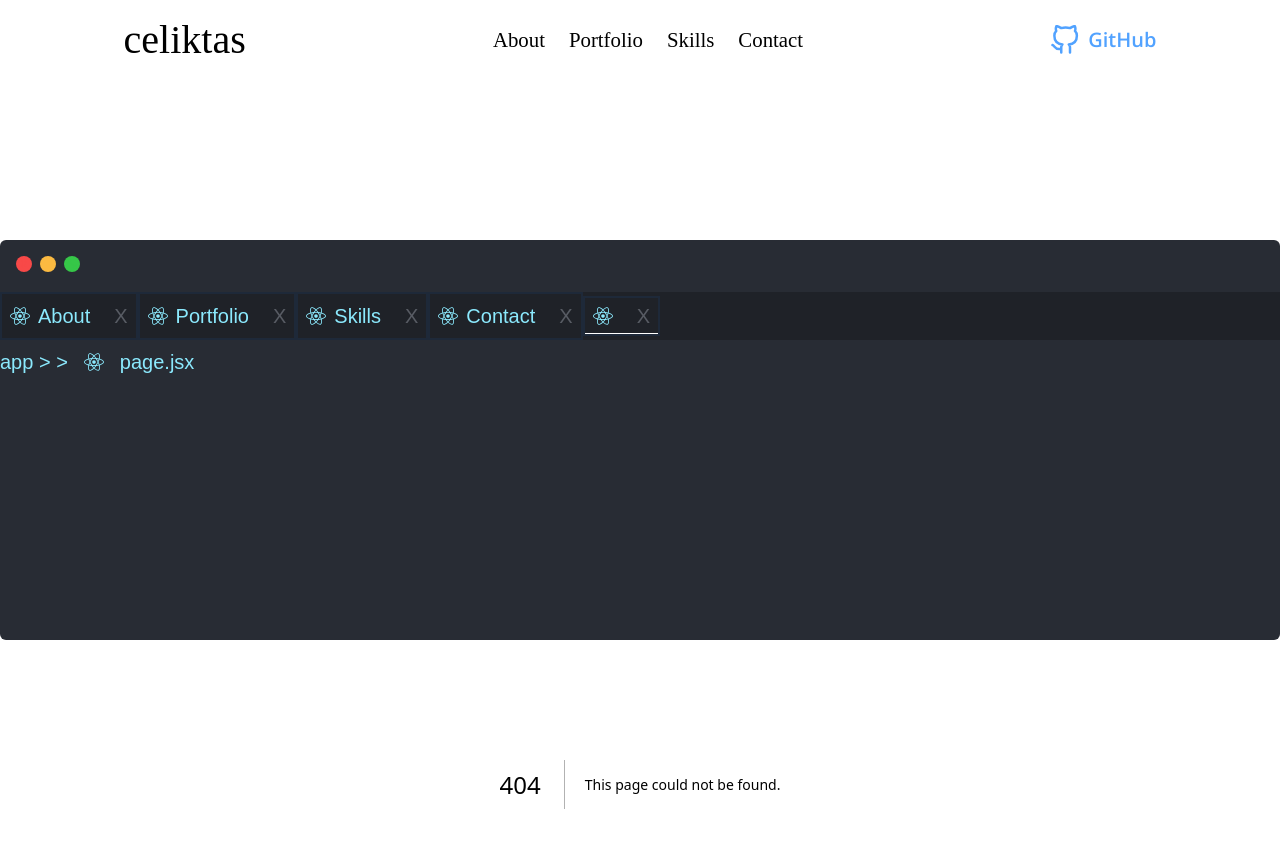
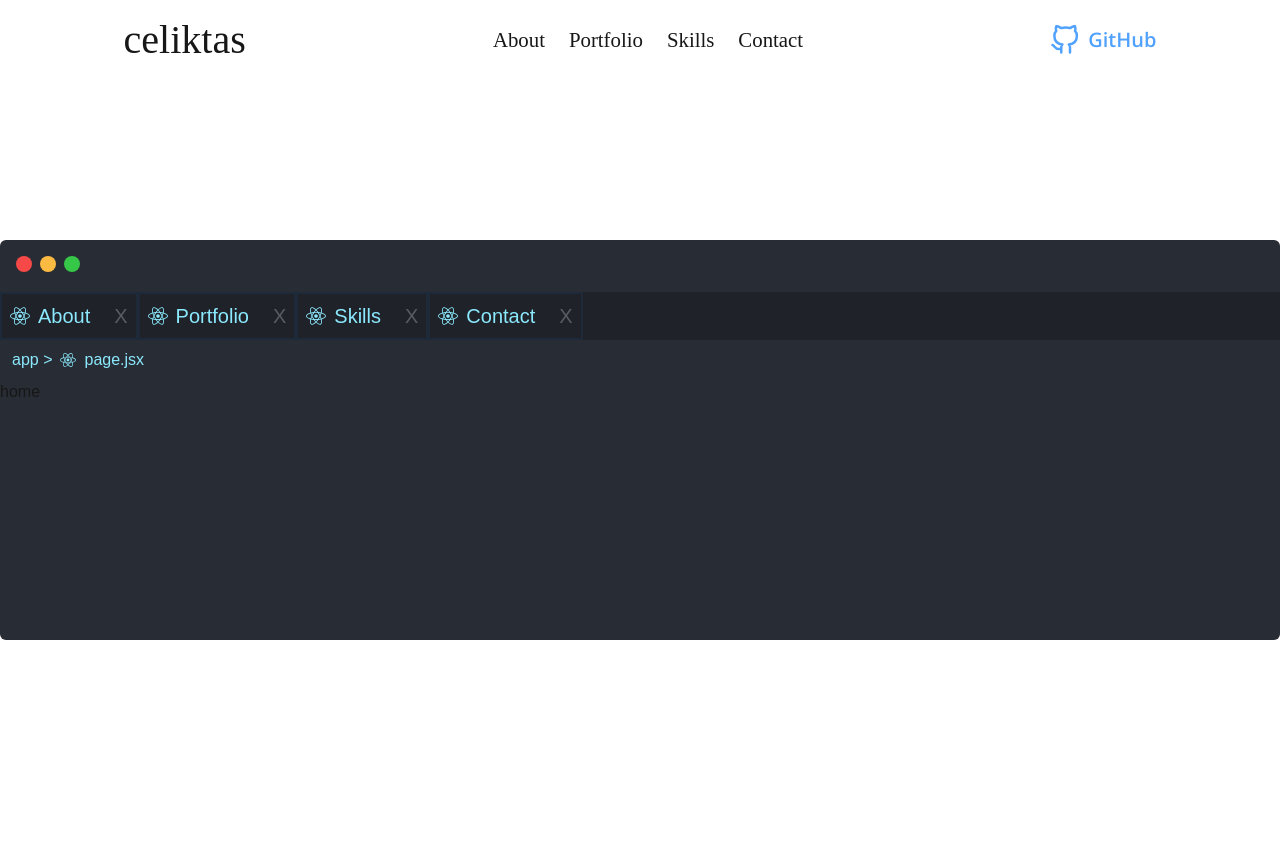
Before and after one commit to talhaceliktas/talhaceliktas-website, a Next.js app: page / in a window 1280 px wide. Before the commit this address had no page. Shown: the top 848 px of the page. After the commit the page ends 800 px from the top, so only its background shows below. Built offline with nearby package versions, Linux system fonts and the light colour scheme; a web font is replaced by a local one.

Commit message:
page errors handler added

```diff
--- a/app/_components/HomeLayout.jsx
+++ b/app/_components/HomeLayout.jsx
@@ -4,25 +4,16 @@ import { useState } from "react";
 import Intro from "./Intro";
 import Navbar from "./Navbar";
 import IDEBox from "./IDEBox";
-
-const pages = ["About", "Portfolio", "Skills", "Contact"];
+import { useStore } from "../store/store";
 
 export default function HomeLayout({ children }) {
-  const [introIsVisible, setIntroIsVisible] = useState(false);
-  const [openedPages, setOpenedPages] = useState(pages);
+  const { introIsVisible } = useStore();
 
   return (
     <main>
-      <Intro
-        setIntroIsVisible={setIntroIsVisible}
-        introIsVisible={introIsVisible}
-      />
+      <Intro />
       <Navbar />
-      {!introIsVisible && (
-        <IDEBox openedPages={openedPages} setOpenedPages={setOpenedPages}>
-          {children}
-        </IDEBox>
-      )}
+      {!introIsVisible && <IDEBox>{children}</IDEBox>}
     </main>
   );
 }
--- a/app/_components/IDEBox.jsx
+++ b/app/_components/IDEBox.jsx
@@ -1,15 +1,15 @@
 "use client";
 
-import React, { useState } from "react";
+import React from "react";
 import IDEButtons from "./IDEButtons";
 import IDEPages from "./IDEPages";
 import IDELocation from "./IDELocation";
 
-const IDEBox = ({ openedPages, setOpenedPages, children }) => {
+const IDEBox = ({ children }) => {
   return (
     <div className="mt-60 flex my-0 mx-auto max-w-[1280px] bg-[#282C34] rounded-md  h-[400px] flex-col gap-y-2">
       <IDEButtons />
-      <IDEPages openedPages={openedPages} setOpenedPages={setOpenedPages} />
+      <IDEPages />
       <IDELocation />
 
       <div>{children}</div>
--- a/app/_components/IDELocation.jsx
+++ b/app/_components/IDELocation.jsx
@@ -10,12 +10,14 @@ const IDELocation = () => {
   const path = usePathname();
   const pathName = path.replace("/", "");
 
+  console.log(pathName);
+
   useGSAP(() => {
     const tl = gsap.timeline();
 
     tl.to(".about-title-1", {
       scrambleText: {
-        text: `app > ${pathName} > `,
+        text: `app > ${!!pathName ? `${pathName} >` : ""}`,
         chars: "XO",
         revealDelay: 0.1,
         speed: 0.2,
@@ -30,13 +32,13 @@ const IDELocation = () => {
           speed: 0.2,
         },
       },
-      "+=0.1" // ">” yerine küçük bir delay ile animasyonu başlat
+      "+=0.1"
     );
   }, [pathName]);
 
   return (
-    <div className="w-full flex items-center">
-      <h2 className="text-xl text-react-blue flex items-center gap-x-4">
+    <div className="w-full flex items-center ml-3">
+      <h2 className="text-md text-react-blue flex items-center gap-x-2">
         <span className="about-title-1">XOOXOXOXOXOOXO</span>
         <FaReact />
         <span className="about-title-2">XOXOXOXOXO</span>
--- /dev/null
+++ b/app/_components/IDEPage.jsx
@@ -0,0 +1,69 @@
+import Link from "next/link";
+import { usePathname, useRouter } from "next/navigation";
+import React, { useEffect } from "react";
+import { useStore } from "../store/store";
+import { FaReact } from "react-icons/fa";
+import { MdReportGmailerrorred } from "react-icons/md";
+const pages = ["about", "portfolio", "skills", "contact"];
+
+const IDEPage = ({ page }) => {
+  const path = usePathname();
+  const pathName = path.replace("/", "");
+
+  const pageIsCorrect = pages.includes(page.toLowerCase());
+
+  const router = useRouter();
+  const { removePage } = useStore();
+
+  const handleRemovePage = (page) => {
+    removePage(page, (remainingPages) => {
+      if (page.toLowerCase() === pathName) {
+        if (remainingPages.length > 0) {
+          router.push(
+            `/${remainingPages[remainingPages.length - 1].toLowerCase()}`
+          );
+        } else {
+          router.push("/");
+        }
+      }
+    });
+  };
+
+  return (
+    <div className="flex items-center border-2 border-gray-800 justify-between relative ide-pages">
+      <Link
+        href={`/${page.toLowerCase()}`}
+        className={`flex gap-x-2 py-2 pr-6 pl-2 items-center flex-1 ${
+          !pageIsCorrect && "text-red-500"
+        }`}
+      >
+        {pageIsCorrect ? (
+          <>
+            <FaReact />
+            {page}
+          </>
+        ) : (
+          <>
+            <MdReportGmailerrorred />
+            Error
+          </>
+        )}
+        {page.toLowerCase() === pathName && (
+          <span className="w-full h-[1px] bottom-0 left-0 bg-white absolute"></span>
+        )}
+      </Link>
+      <button
+        className="cursor-pointer text-[#585c64] mr-2"
+        onClick={(e) => {
+          e.preventDefault();
+          e.stopPropagation();
+          handleRemovePage(page);
+        }}
+      >
+        X
+      </button>
+    </div>
+  );
+};
+
+export default IDEPage;
--- a/app/_components/IDEPages.jsx
+++ b/app/_components/IDEPages.jsx
@@ -1,54 +1,21 @@
-import Link from "next/link";
+import { useStore } from "../store/store";
+import IDEPage from "./IDEPage";
 import { usePathname } from "next/navigation";
-import React, { useEffect } from "react";
-import { FaReact } from "react-icons/fa";
+import { useEffect } from "react";
 
-const IDEPages = ({ openedPages, setOpenedPages }) => {
+const IDEPages = () => {
+  const { openedPages, addPage } = useStore();
   const path = usePathname();
   const pathName = path.replace("/", "");
 
   useEffect(() => {
-    setOpenedPages((pages) => {
-      const pathLower = pathName.toLowerCase();
-
-      if (pages.some((p) => p.toLowerCase() === pathLower)) return pages;
-
-      const formattedPath =
-        pathLower.charAt(0).toUpperCase() + pathLower.slice(1);
-
-      return [...pages, formattedPath];
-    });
-  }, [pathName, setOpenedPages]);
-
-  function closePage(pageName) {
-    setOpenedPages((pages) => pages.filter((page) => page !== pageName));
-  }
+    if (pathName) addPage(pathName);
+  }, [pathName, addPage]);
 
   return (
     <div className="flex items-center text-xl text-react-blue bg-[#1f2228]">
       {openedPages.map((page) => (
-        <Link
-          className="flex items-center border-2 border-gray-800 justify-between relative"
-          href={`/${page.toLowerCase()}`}
-          key={page}
-        >
-          <div className="flex gap-x-2 py-2 pr-6 pl-2 items-center">
-            <FaReact /> {page}
-          </div>
-          <button
-            className="cursor-pointer text-[#585c64] mr-2"
-            onClick={(e) => {
-              e.preventDefault();
-              e.stopPropagation();
-              closePage(page);
-            }}
-          >
-            X
-          </button>
-          {page.toLowerCase() === pathName && (
-            <span className="w-full h-[1px] bottom-0 left-0 bg-white absolute"></span>
-          )}
-        </Link>
+        <IDEPage page={page} key={page} />
       ))}
     </div>
   );
--- a/app/_components/Intro.jsx
+++ b/app/_components/Intro.jsx
@@ -5,10 +5,12 @@ import gsap from "gsap";
 import { ScrambleTextPlugin, SplitText } from "gsap/all";
 import { findNavLocation } from "../_utils/helper";
 import Link from "next/link";
+import { useStore } from "../store/store";
 
 gsap.registerPlugin(SplitText, ScrambleTextPlugin);
 
-const Intro = ({ setIntroIsVisible, introIsVisible }) => {
+const Intro = () => {
+  const { setIntroIsVisible, introIsVisible } = useStore();
   const [visible, setVisible] = useState(introIsVisible);
 
   useEffect(() => {
--- /dev/null
+++ b/app/not-found.jsx
@@ -0,0 +1,23 @@
+"use client";
+
+import Link from "next/link";
+import { useStore } from "./store/store";
+
+function NotFound() {
+  const { resetOpenedPages } = useStore();
+
+  return (
+    <main className="mt-4 space-y-6 text-center">
+      <h1 className="text-3xl font-semibold">Looks like you’re lost 😅</h1>
+      <Link
+        href="/"
+        className="inline-block px-6 py-3 text-lg rounded-xl text-red-600 bg-[#1f2228]"
+        onClick={resetOpenedPages}
+      >
+        go back safe place
+      </Link>
+    </main>
+  );
+}
+
+export default NotFound;
--- /dev/null
+++ b/app/page.jsx
@@ -0,0 +1,7 @@
+import React from "react";
+
+const Page = () => {
+  return <div>home</div>;
+};
+
+export default Page;
--- /dev/null
+++ b/app/store/store.js
@@ -0,0 +1,32 @@
+import { create } from "zustand";
+
+const initialPages = ["About", "Portfolio", "Skills", "Contact"];
+const intialIntroVisibleState = false;
+
+export const useStore = create((set) => ({
+  openedPages: initialPages,
+  introIsVisible: intialIntroVisibleState,
+  resetOpenedPages: () => set(() => ({ openedPages: initialPages })),
+  setIntroIsVisible: (value) => set(() => ({ introIsVisible: value })),
+  addPage: (page) =>
+    set((state) => {
+      const pageLower = page.toLowerCase();
+
+      if (state.openedPages.some((p) => p.toLowerCase() === pageLower)) {
+        return state;
+      }
+
+      const formattedPage =
+        pageLower.charAt(0).toUpperCase() + pageLower.slice(1);
+
+      return { openedPages: [...state.openedPages, formattedPage] };
+    }),
+  removePage: (page, cb) =>
+    set((state) => {
+      const remaining = state.openedPages.filter(
+        (p) => p.toLowerCase() !== page.toLowerCase()
+      );
+      if (cb) cb(remaining);
+      return { openedPages: remaining };
+    }),
+}));
--- a/next.config.mjs
+++ b/next.config.mjs
@@ -1,14 +1,4 @@
 /** @type {import('next').NextConfig} */
-const nextConfig = {
-  async redirects() {
-    return [
-      {
-        source: "/",
-        destination: "/about",
-        permanent: true,
-      },
-    ];
-  },
-};
+const nextConfig = {};
 
 export default nextConfig;
--- a/package.json
+++ b/package.json
@@ -14,7 +14,8 @@
     "next": "15.5.2",
     "react": "19.1.0",
     "react-dom": "19.1.0",
-    "react-icons": "^5.5.0"
+    "react-icons": "^5.5.0",
+    "zustand": "^5.0.8"
   },
   "devDependencies": {
     "@eslint/eslintrc": "^3",
```
Also changed, not shown: 1 other file (tests, documents, lock files or other folders).
